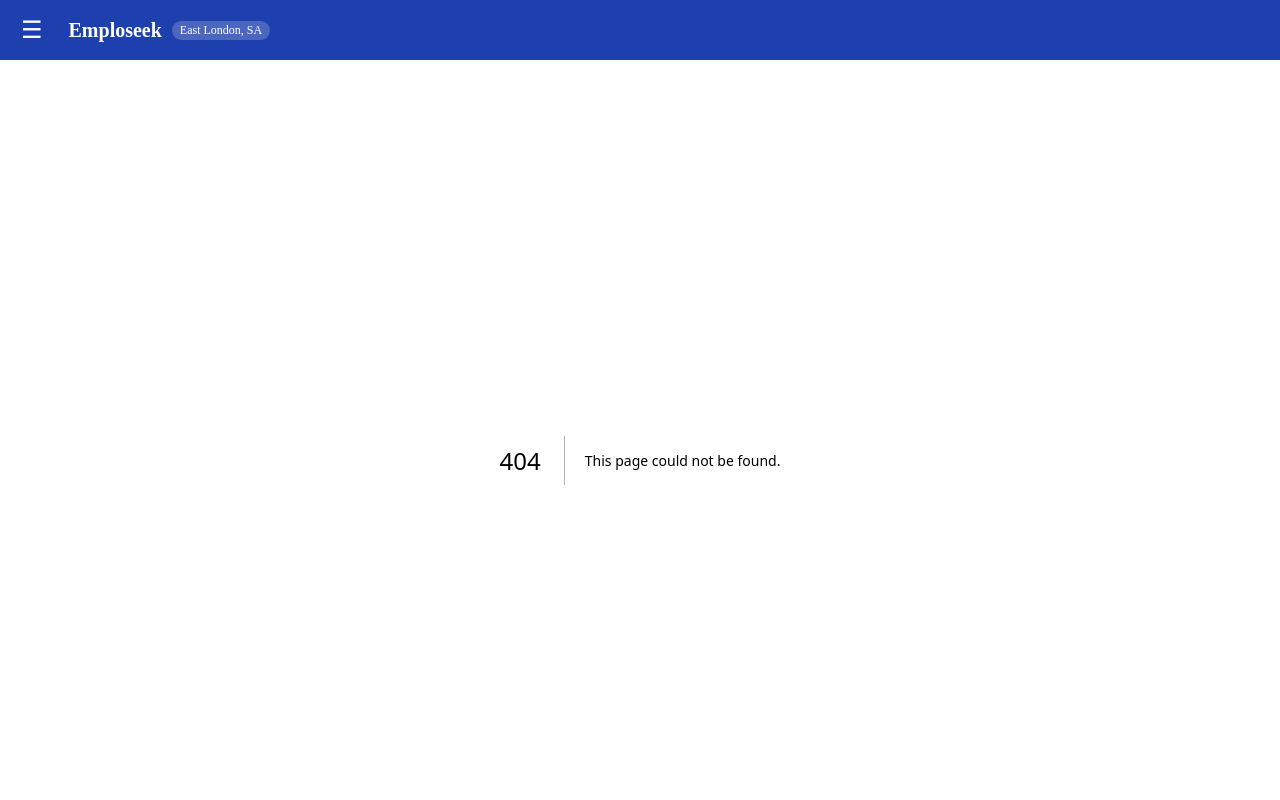
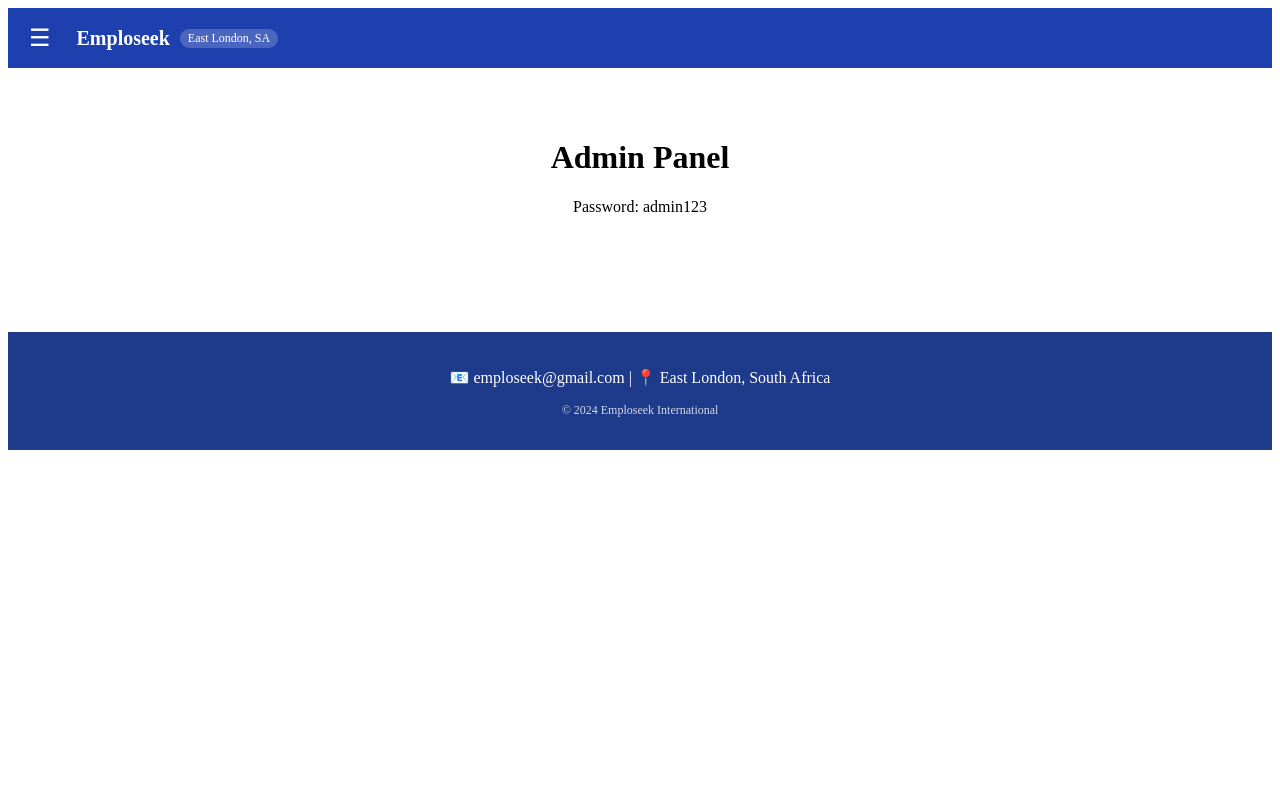
Before and after one commit to Emploseek23-28/Emploseek-, a Next.js app: page /admin in a window 1280 px wide. Before the commit this address had no page. Shown: the top 800 px of the page. Built offline with nearby package versions, Linux system fonts and the light colour scheme.

Commit message:
Create page.js

```diff
--- /dev/null
+++ b/app/admin/page.js
@@ -0,0 +1,8 @@
+export default function AdminPage() {
+  return (
+    <div style={{ padding: '50px', textAlign: 'center' }}>
+      <h1>Admin Panel</h1>
+      <p>Password: admin123</p>
+    </div>
+  )
+}
```
